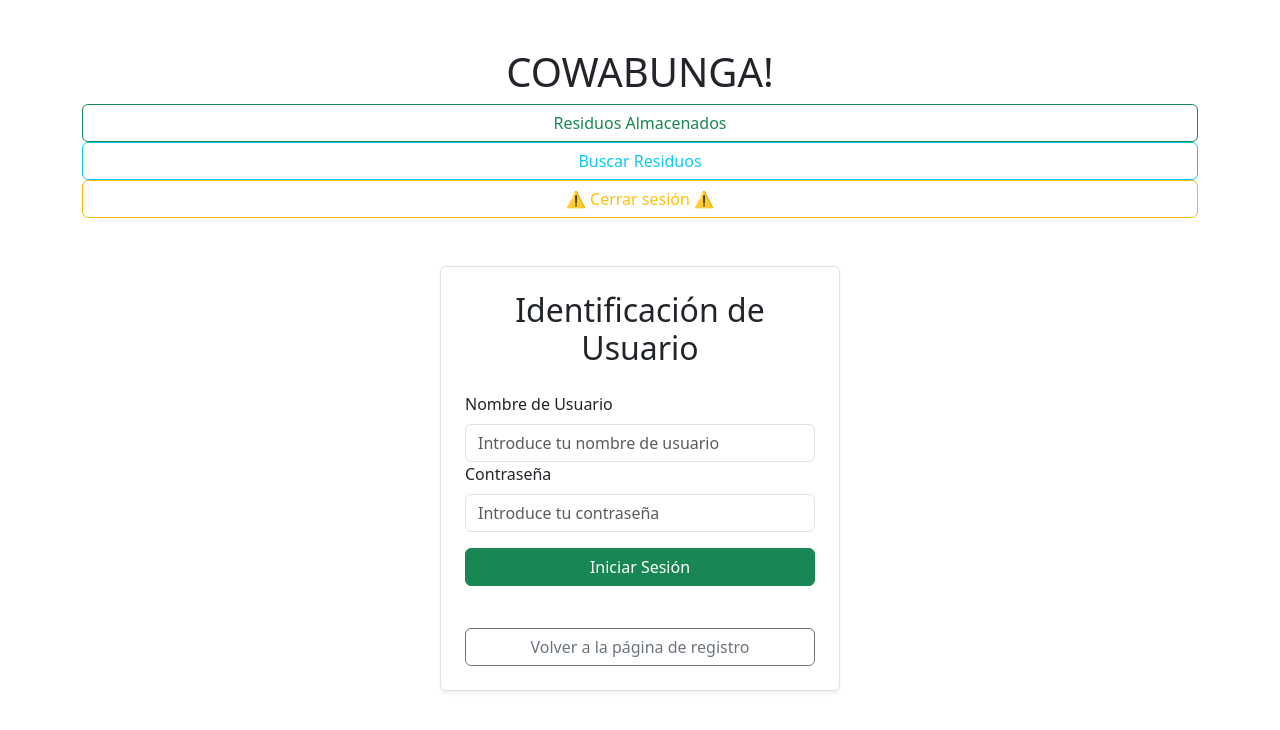
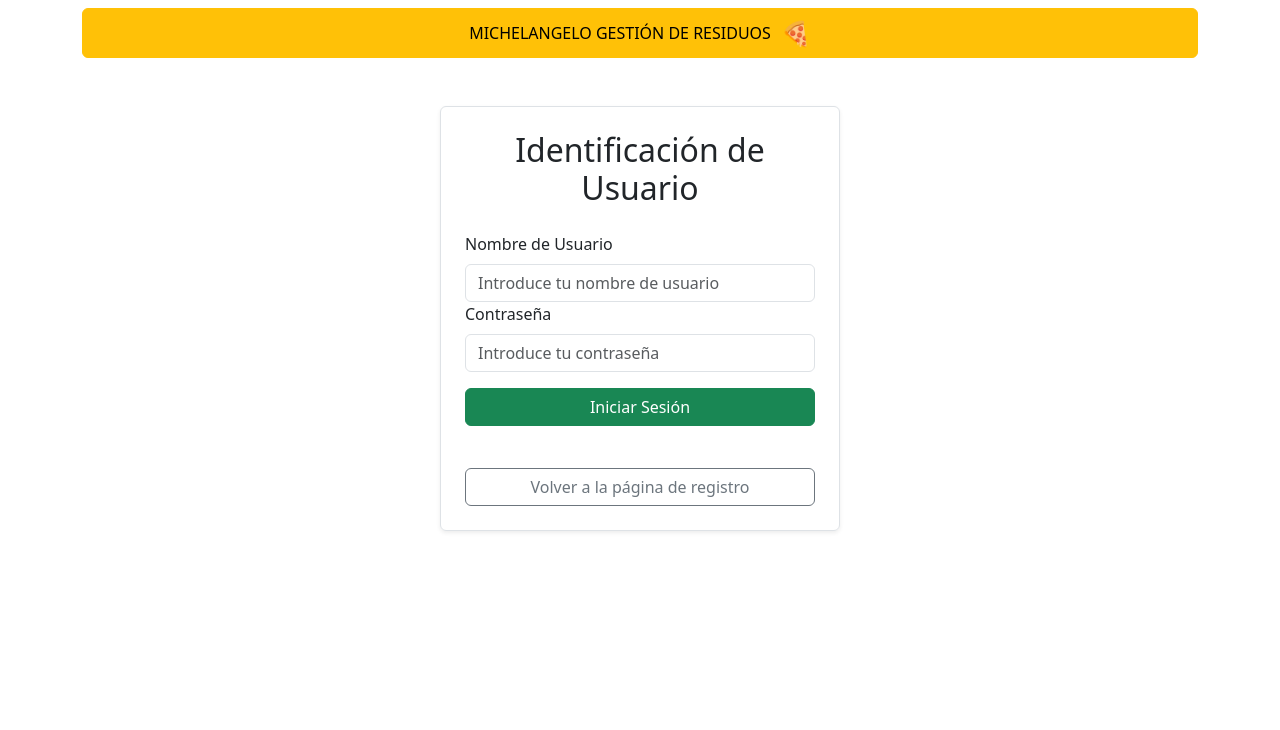
Before and after one commit to DanielGuillen88/Michelangelo, a React (Vite) app in the folder APP/: page /login in a window 1280 px wide. Shown: the top 730 px of the page. Built offline with nearby package versions, Linux system fonts and the light colour scheme.

Commit message:
corregido algunos estilos y añadido collapse al header para ocultar y mostrar opciones / Fixed some styles and added collapse to the header to hide and show options

```diff
--- a/APP/src/App.jsx
+++ b/APP/src/App.jsx
@@ -16,7 +16,7 @@ export default function App() {
 
   return (
     <BrowserRouter>
-      <Container className="mt-5">
+      <Container className="mt-2">
 
         <Header/>
 
--- a/APP/src/components/Header/Header.jsx
+++ b/APP/src/components/Header/Header.jsx
@@ -1,35 +1,55 @@
 import { useNavigate } from "react-router-dom";
+import { useState } from "react";
+import { Button, Collapse } from "react-bootstrap";
 
 export default function Header() {
-
+  const [open, setOpen] = useState(false); // cerrado
   const navigate = useNavigate();
 
   const deleteToken = () => {
-    // Eliminar el token del sessionStorage
-    sessionStorage.removeItem('token');
-    // Redirigir al usuario a la página login
-    navigate('/login', { replace: true }); // 'replace: true' para no dejar la página protegida en el historial
-  }
+    sessionStorage.removeItem("token");
+    navigate("/login", { replace: true });
+  };
 
   return (
+    <div className="d-flex flex-column text-center">
+      <button
+        type="button"
+        className="btn btn-warning d-flex align-items-center justify-content-center"
+        onClick={() => setOpen(!open)}
+        aria-controls="navigation-buttons"
+        aria-expanded={open}
+      >
+        MICHELANGELO GESTIÓN DE RESIDUOS
+        <span
+          style={{
+            marginLeft: "10px",
+            fontSize: "1.5rem",
+            transform: open ? "rotate(180deg)" : "rotate(0)",
+            transition: "transform 0.3s"
+          }}
+        >
+        🍕
+        </span>
+      </button>
 
-    <div className="d-flex flex-column text-center">
+      <Collapse in={open}>
 
-        <h1 className='text-center'>COWABUNGA!</h1>
+        <div id="navigation-buttons">
+          <div className="d-grid gap-2 mt-2">
+            <Button variant="outline-primary" onClick={() => navigate("/wastestore")}>
+              Residuos Almacenados 📦
+            </Button>
+            <Button variant="outline-info" onClick={() => navigate("/searchwaste")}>
+              Buscar Residuos 🔍
+            </Button>
+            <Button variant="outline-dark" onClick={deleteToken}>
+              ⚠️ Cerrar sesión ⚠️
+            </Button>
+          </div>
+        </div>
 
-        <button className='btn btn-outline-success' onClick={() => navigate('/wastestore')}>
-            Residuos Almacenados
-        </button>
-
-        <button className='btn btn-outline-info' onClick={() => navigate('/searchwaste')}>
-            Buscar Residuos
-        </button>
-
-        <button className='btn btn-outline-warning' onClick={deleteToken}>⚠️ Cerrar sesión ⚠️</button>
-
-
+      </Collapse>
     </div>
-
-
-  )
+  );
 }
--- a/APP/src/components/StoredWaste/StoredWasteAreaList.jsx
+++ b/APP/src/components/StoredWaste/StoredWasteAreaList.jsx
@@ -117,12 +117,11 @@ export default function StoredWasteAreaList() {
             let cardColorStyle = {}; // estilos mas personalizados si es necesario
 
             if (colChar === 'A') {
-              cardColorClass = 'border-light-subtle bg-secondary-subtle';
+              cardColorClass = ' border-dark-subtle bg-dark-subtle';
             } else if (colChar === 'B') {
-              // Se utiliza un estilo en línea para el color "pink"
-              cardColorClass = ' border-light-subtle bg-light-subtle';
+              cardColorClass = 'border-secondary-subtle bg-secondary-subtle';
             } else if (colChar === 'C') {
-              cardColorClass = 'border-light-subtle bg-secondary-subtle';
+              cardColorClass = ' border-dark-subtle bg-dark-subtle';
             }
 
             const areaDataWithColor = { ...areaData, colorClass: cardColorClass, colorStyle: cardColorStyle };
--- a/APP/src/components/StoredWaste/StoredWasteAreaModal.jsx
+++ b/APP/src/components/StoredWaste/StoredWasteAreaModal.jsx
@@ -10,12 +10,13 @@ export default function StoredWasteAreaModal({ show, handleClose, selectedArea }
     // <Modal className={`bg-light ${modalColorClass}`} style={{borderColor: modalColorStyle.borderColor}} show={show} onHide={handleClose} scrollable dialog>
     <Modal show={show} onHide={handleClose} scrollable dialog>
 
-        {/* <Modal.Header closeButton className={`bg-light ${modalColorClass}`} style={{borderColor: modalColorStyle.borderColor}}> */}
-        <Modal.Header className={`bg-light ${modalColorClass}`} style={{borderColor: modalColorStyle.borderColor}} closeButton>
+        <Modal.Header closeButton className={`bg-light ${modalColorClass}`} style={{borderColor: modalColorStyle.borderColor}}>
+        {/* <Modal.Header closeButton> */}
           <Modal.Title>Residuos en Área {selectedArea?.area}: {selectedArea?.totalWeight.toFixed()} Kg</Modal.Title>
         </Modal.Header>
 
-        <Modal.Body className={`bg-light ${modalColorClass}`} style={{borderColor: modalColorStyle.borderColor}}>
+        {/* <Modal.Body className={`bg-light ${modalColorClass}`} style={{borderColor: modalColorStyle.borderColor}}> */}
+        <Modal.Body>
           {selectedArea && selectedArea.wasteItems.length > 0 ? (
             <Table striped bordered hover responsive size="sm">
               <thead>
--- a/APP/src/pages/WasteStore.jsx
+++ b/APP/src/pages/WasteStore.jsx
@@ -102,7 +102,7 @@ export default function WasteStore() {
   const colorBorder = selectedContainer ? `border-${selectedContainer.color}-subtle` : 'border-light-subtle';
 
   return (
-    <Container className="p-1">
+    <Container className="my-2 p-0">
       <Card className={`border-3 ${colorBorder} ${bgColorForm}`}>
         <Card.Body className="p-0">
           <Col xs={12} className="d-flex justify-content-center flex-column align-items-center">
```
